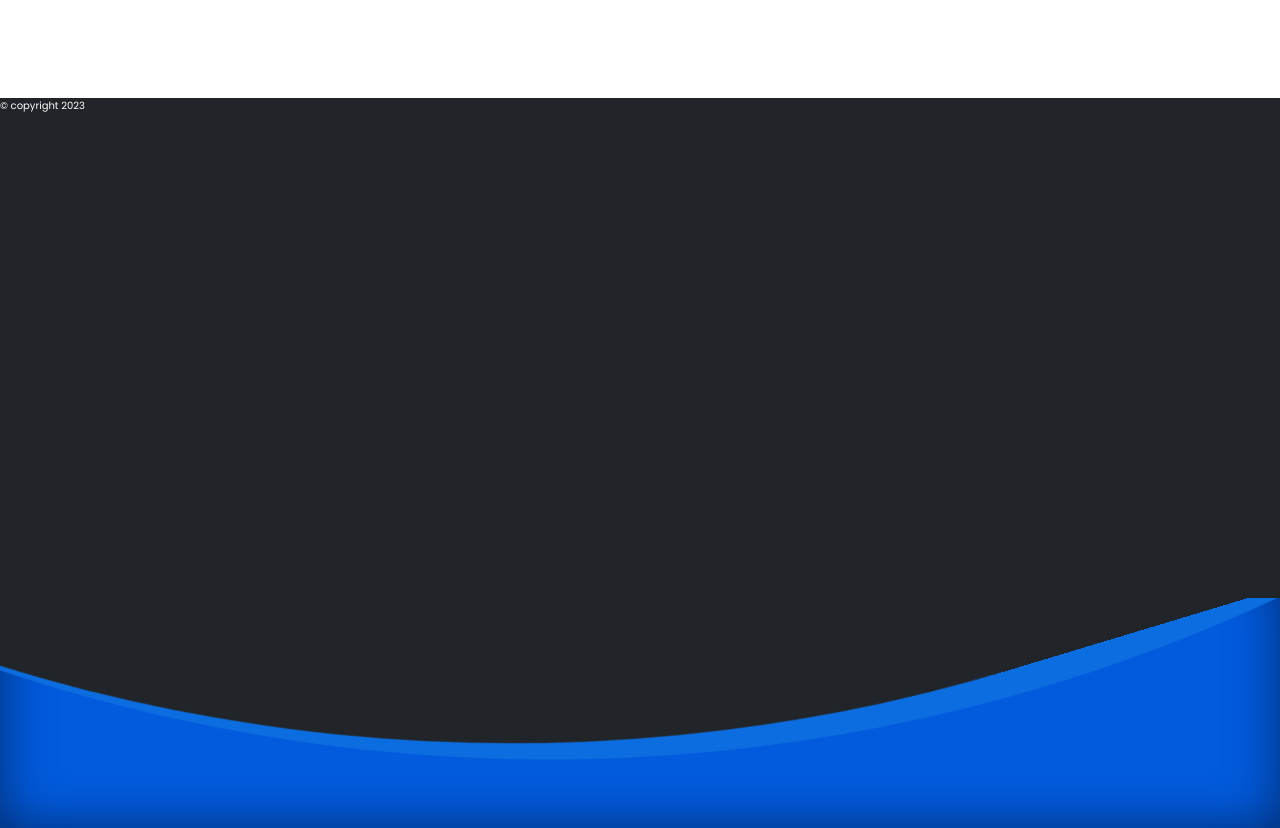
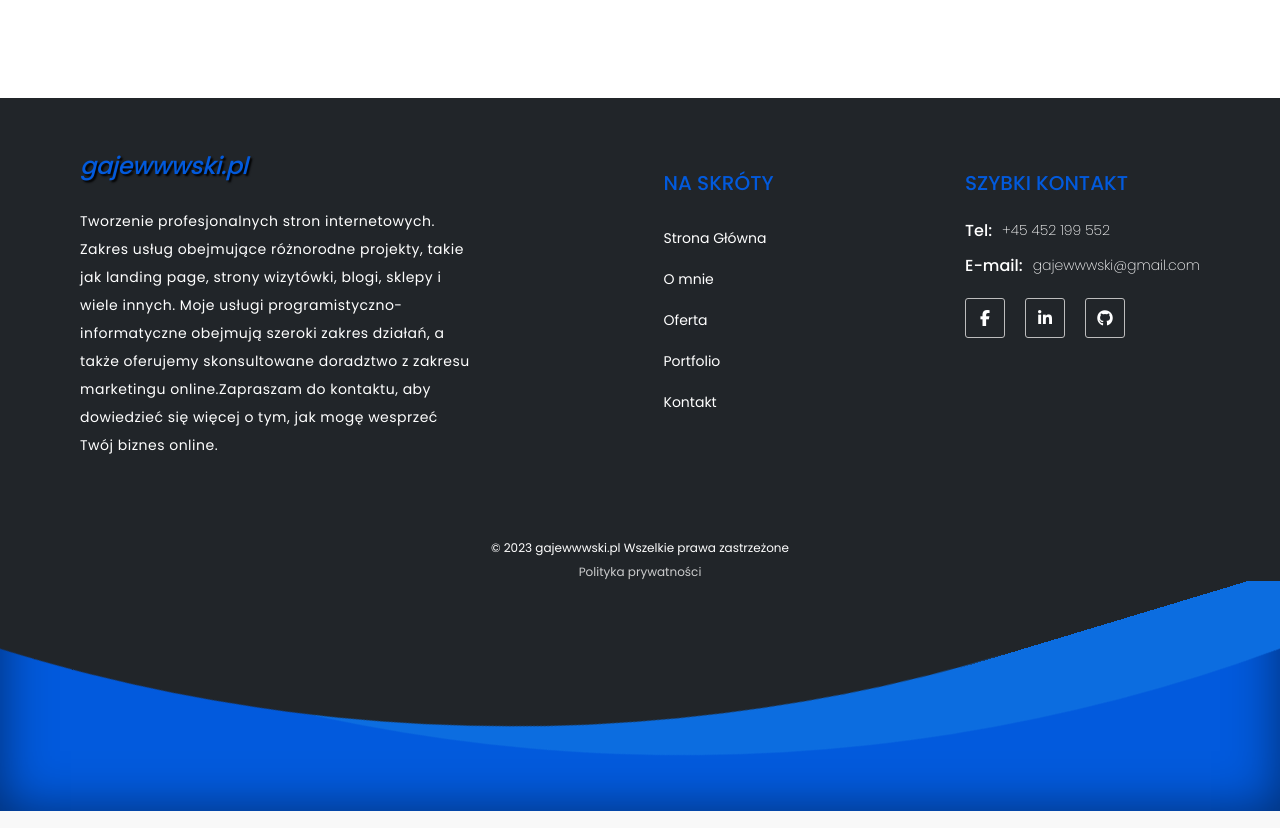
Before and after one commit to kwaq102/gajewwwski, a React (Create React App) app: page / in a window 1280 px wide. Shown: the part 5223-6051 px from the top of the page. Built offline with nearby package versions, Linux system fonts and the light colour scheme.

Commit message:
added footer in project

```diff
--- a/src/layout/Footer.tsx
+++ b/src/layout/Footer.tsx
@@ -1,26 +1,77 @@
 import React, { useState } from "react";
+import { Link, NavLink } from "react-router-dom";
+import { navList } from "../ts/navigationList";
 
 const Footer = () => {
 	const [year, setYear] = useState(new Date().getFullYear());
 
+	const navigation = navList.map(el => (
+		<li key={el.navName} className="footer__nav__element">
+			<NavLink to={el.path} end={el.end} className="footer__nav__link">
+				{el.navName}
+			</NavLink>
+		</li>
+	));
 	return (
 		<footer className="footer">
 			<div className="footer__container">
 				<div className="footer__description">
-					<div className="footer__logo"></div>
-					<div className="footer__text"></div>
+					<div className="footer__logo">gajewwwski.pl</div>
+					<p className="footer__text">
+						Tworzenie profesjonalnych stron internetowych. Zakres usług
+						obejmujące różnorodne projekty, takie jak landing page, strony
+						wizytówki, blogi, sklepy i wiele innych. Moje usługi
+						programistyczno-informatyczne obejmują szeroki zakres działań, a
+						także oferujemy skonsultowane doradztwo z zakresu marketingu
+						online.Zapraszam do kontaktu, aby dowiedzieć się więcej o tym, jak
+						mogę wesprzeć Twój biznes online.
+					</p>
 				</div>
-				<div className="footer__nav">
-					<nav className="footer__second-nav"></nav>
+				<div className="footer__nav__box">
+					<h5 className="footer__title">Na skróty</h5>
+					<nav className="footer__nav">
+						<ul className="footer__nav__list">{navigation}</ul>
+					</nav>
 				</div>
 				<div className="footer__contact">
 					<div className="footer__contact__box">
-						<div className="footer__contact-phone"></div>
-						<div className="footer__contact-email"></div>
-						<div className="footer__contact-socials"></div>
+						<h5 className="footer__title">Szybki kontakt</h5>
+
+						<div className="footer__contact__details">
+							<span className="footer__contact__span">Tel: </span>
+							<p className="footer__contact__details-text">+45 452 199 552</p>
+						</div>
+						<div className="footer__contact__details">
+							<span className="footer__contact__span">E-mail: </span>
+							<p className="footer__contact__details-text">
+								gajewwwski@gmail.com
+							</p>
+						</div>
+						<div className="footer__contact__socials">
+							<div className="footer__contact__social-box">
+								<span className="fa-brands fa-facebook-f"></span>
+							</div>
+							<div className="footer__contact__social-box">
+								<span className="fa-brands fa-linkedin-in"></span>
+							</div>
+
+							<div className="footer__contact__social-box">
+								<span className="fa-brands fa-github"></span>
+							</div>
+						</div>
 					</div>
 				</div>
-				<div className="footer__copyright">© copyright {year}</div>
+				<div className="footer__copyright">
+					<p className="footer__copyright-text">
+						© {year} gajewwwski.pl Wszelkie prawa zastrzeżone
+					</p>
+					<Link
+						to={"./polityka-prywatnosci"}
+						className="footer__copyright-link"
+					>
+						Polityka prywatności
+					</Link>
+				</div>
 			</div>
 			<div className="footer__waves-box">
 				<div className="footer__waves-waves"></div>
--- a/src/styles/_CallToAction.scss
+++ b/src/styles/_CallToAction.scss
@@ -39,11 +39,8 @@
 
 // TODO ustawić mixina z stylami tekstu i dodać na stronie +dodać mixima z padingami i też to ogarnąć
 .call-to-action__text {
+	@include text();
 	margin: 3em 0;
-	font-size: 1.4rem;
-	line-height: 200%;
-	letter-spacing: 0.5px;
-	color: #fff;
 }
 
 .call-to-action__button {
--- a/src/styles/_Contact.scss
+++ b/src/styles/_Contact.scss
@@ -55,8 +55,6 @@
 }
 
 @media (min-width: map-get($breakpoints, m)) {
-	.contact {
-	}
 	.contact__details {
 		flex-direction: row;
 		flex-wrap: wrap;
@@ -74,9 +72,6 @@
 }
 
 @media (min-width: map-get($breakpoints, xl)) {
-	.contact {
-	}
-
 	.contact__container {
 		@include widthContent();
 		display: flex;
--- a/src/styles/_Footer.scss
+++ b/src/styles/_Footer.scss
@@ -4,8 +4,132 @@
 }
 
 .footer__container {
-	height: 500px;
+	display: flex;
+	flex-direction: column;
+	padding: 5em 1em 0 1em;
 }
+
+.footer__title {
+	margin: 1em 0;
+	font-size: 2rem;
+	font-weight: 500;
+	text-transform: uppercase;
+	color: $primaryColor;
+}
+
+.footer__description {
+	align-self: center;
+}
+
+.footer__logo {
+	margin-bottom: 1em;
+	font-size: 2.4rem;
+	text-transform: uppercase;
+	text-shadow: $textShadowBlack;
+	color: $primaryColor;
+	text-transform: lowercase;
+	font-weight: 500;
+	font-style: italic;
+	letter-spacing: -0.5px;
+}
+
+.footer__text {
+	@include text();
+	font-size: 1.2rem;
+}
+
+// NAVIGATION
+
+.footer__nav__element {
+	padding: 1em 0;
+	list-style: none;
+
+	&:hover {
+		.footer__nav__link::after {
+			width: 100%;
+		}
+	}
+}
+
+.footer__nav__link {
+	position: relative;
+	padding: 0.5em 0;
+	font-size: 1.4em;
+	color: #fff;
+	text-decoration: none;
+
+	&::after {
+		@include bottomLineInNavigation();
+		height: 1px;
+	}
+}
+
+// CONTACT
+
+.footer__contact__details {
+	display: flex;
+	align-items: center;
+	margin: 1em 0;
+}
+
+.footer__contact__span {
+	display: block;
+	margin-right: 10px;
+	font-size: 1.6rem;
+	font-weight: 500;
+}
+
+.footer__contact__details-text {
+	font-size: 1.4rem;
+	font-weight: 300;
+}
+
+.footer__contact__socials {
+	display: flex;
+	gap: 20px;
+	margin: 2em 0;
+}
+
+.footer__contact__social-box {
+	width: 40px;
+	height: 40px;
+	background-color: $secondColorText;
+	border: 1px solid $border-box-color;
+	border-radius: 3px;
+	transition: background-color 0.1s linear, border 0.1s linear;
+	cursor: pointer;
+
+	span {
+		height: 100%;
+		display: flex;
+		justify-content: center;
+		align-items: center;
+		font-size: 1.6rem;
+	}
+}
+
+.footer__contact__social-box:hover {
+	background-color: $hoverColor;
+	border: 1px solid $hoverColor;
+}
+
+// COPYRIGHT
+
+.footer__copyright {
+	margin-top: 1em;
+	font-size: 1.2rem;
+	text-align: center;
+}
+
+.footer__copyright-link {
+	display: block;
+	margin-top: 0.5em;
+	color: #ffffffc4;
+	text-decoration: none;
+	cursor: pointer;
+}
+
+// WAVES
 
 .footer__waves-box {
 	width: 100%;
@@ -70,6 +194,25 @@
 }
 
 @media (min-width: map-get($breakpoints,m)) {
+	.footer__container {
+		flex-direction: row;
+		flex-wrap: wrap;
+		justify-content: space-between;
+		padding: 5em 4em 0 4em;
+		gap: 2em;
+	}
+
+	.footer__text {
+		font-size: 1.4rem;
+	}
+
+	.footer__copyright {
+		width: 100%;
+		margin-top: 3em;
+	}
+
+	// WAVES
+
 	.footer__waves-box {
 		height: 200px;
 	}
@@ -87,6 +230,15 @@
 }
 
 @media (min-width: map-get($breakpoints,l)) {
+	.footer__description {
+		width: 50%;
+	}
+
+	.footer__copyright {
+		margin-top: 5em;
+	}
+
+	//WAVES
 	.footer__waves-box {
 		height: 230px;
 	}
@@ -102,7 +254,28 @@
 		top: -65vw;
 	}
 
+	.footer__waves-waves::before {
+		animation: waves 8s linear infinite;
+	}
+
 	.footer__waves-waves::after {
 		border-radius: 45%;
 	}
 }
+
+@media (min-width: map-get($breakpoints, xl)) {
+	.footer__container {
+		width: $width-content;
+		margin: 0 auto;
+	}
+
+	.footer__description {
+		width: 35%;
+	}
+}
+
+@media (min-width: map-get($breakpoints, xxl)) {
+	.footer__container {
+		padding: 5em 0 0 0;
+	}
+}
--- a/src/styles/_Navigation.scss
+++ b/src/styles/_Navigation.scss
@@ -170,9 +170,7 @@
 		display: flex;
 		justify-content: end;
 		align-items: center;
-
 		transform: translate(0);
-
 		background: transparent;
 		box-shadow: none;
 	}
@@ -191,10 +189,8 @@
 
 	.main-nav__link {
 		position: relative;
-		// font-size: 2rem;
 		padding: 0.5rem 1rem;
 		margin: 0 1em;
-		// font-weight: 700;
 
 		&:hover {
 			font-weight: normal;
@@ -202,15 +198,7 @@
 		}
 
 		&::after {
-			content: "";
-			position: absolute;
-			bottom: -1px;
-			left: 0;
-			width: 0;
-			height: 2px;
-			max-width: 100%;
-			background: $hoverColor;
-			transition: 0.3s all ease-in-out;
+			@include bottomLineInNavigation();
 		}
 	}
 
--- a/src/styles/_mixins.scss
+++ b/src/styles/_mixins.scss
@@ -33,3 +33,27 @@
 @mixin paddingContent() {
 	padding: 5em 0;
 }
+
+@mixin text() {
+	font-size: 1.4rem;
+	line-height: 200%;
+	letter-spacing: 0.5px;
+	color: #fff;
+}
+
+@mixin bottomLineInNavigation() {
+	content: "";
+	position: absolute;
+	bottom: -1px;
+	left: 0;
+	width: 0;
+	height: 2px;
+	max-width: 100%;
+	background: $hoverColor;
+	transition: 0.3s all ease-in-out;
+}
+
+/*
+od 770 w szerokości 4em paddingi
+padding w szerokości na 0 dać od xxl
+*/
```
